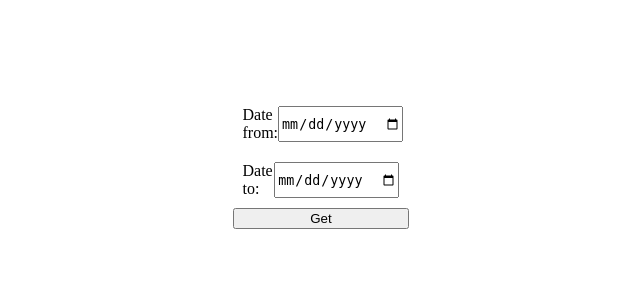
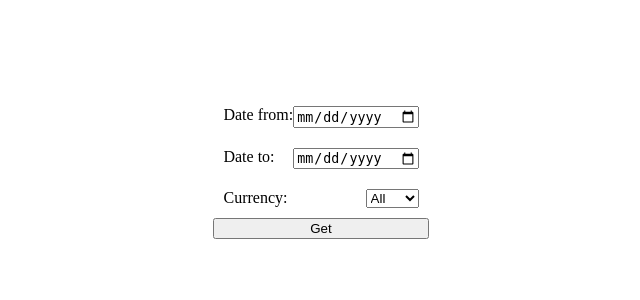
Before and after one commit to AlexeySadkovich/exchange-rates-puller, a Flask app: page / in a window 1280 px wide. Shown: the top 300 px of the page, without its empty margins (319-959 px from the left). Run offline with Flask 2, Linux system fonts and the light colour scheme.

Commit message:
Update information output

```diff
--- a/services.py
+++ b/services.py
@@ -9,22 +9,24 @@ SERVICE_URL = "http://www.cbr.ru/DailyInfoWebServ/DailyInfo.asmx?WSDL"
 DELTA_TIME = timedelta(days=1)
 
 
-def get_rates(date_from: str, date_to: str, cur: str) -> Dict:
+def get_rates(date_from: str, date_to: str, currency: str) -> Dict:
     date_from = datetime.strptime(date_from, "%Y-%m-%d")
     date_to = datetime.strptime(date_to, "%Y-%m-%d")
 
     rates = _request_rates(date_from, date_to)
+
+    if currency == "All":
+        return rates
 
     result = {}
 
     for i in rates:
         index = 0
         for curr in rates[i]:
-            if curr["VchCode"] == "EUR":
+            if curr["VchCode"] == currency:
                 result[i] = {}
                 result[i][index] = curr
-
-            index += 1
+                index += 1
 
     return result
 
--- a/templates/index.html
+++ b/templates/index.html
@@ -17,6 +17,46 @@
         <label>
             Date to:
             <input type="date" id="date-to-input"/>
+        </label>
+        <label>
+            Currency:
+            <select id="currency">
+                <option>All</option>
+                <option>AUD</option>
+                <option>AZN</option>
+                <option>GBP</option>
+                <option>AMD</option>
+                <option>BYN</option>
+                <option>BGN</option>
+                <option>BRL</option>
+                <option>HUF</option>
+                <option>HKD</option>
+                <option>DKK</option>
+                <option>USD</option>
+                <option>EUR</option>
+                <option>INR</option>
+                <option>KZT</option>
+                <option>CAD</option>
+                <option>KGS</option>
+                <option>CNY</option>
+                <option>MDL</option>
+                <option>NOK</option>
+                <option>PLN</option>
+                <option>RON</option>
+                <option>XDR</option>
+                <option>SGD</option>
+                <option>TJS</option>
+                <option>TRY</option>
+                <option>TMT</option>
+                <option>UZS</option>
+                <option>UAH</option>
+                <option>CZK</option>
+                <option>SEK</option>
+                <option>CHF</option>
+                <option>ZAR</option>
+                <option>KRW</option>
+                <option>JPY</option>
+            </select>
         </label>
         <button id="confirm-btn" type="submit">Get</button>
     </div>
@@ -39,7 +79,8 @@
         justify-content: center;
         flex-direction: column;
         margin: 10% auto 0;
-        width: 20%;
+        min-width: 20%;
+        max-width: 40%;
     }
 
     .get-rates-form label {
@@ -80,9 +121,8 @@
 <script>
     let dateFrom = document.querySelector('#date-from-input')
     let dateTo = document.querySelector('#date-to-input')
+    let currency = document.querySelector('#currency')
     let confirmBtn = document.querySelector('#confirm-btn')
-
-    let tables = document.querySelector('#result-tables')
 
     const generateInformation = (table, data) => {
         console.log(data)
@@ -96,17 +136,22 @@
         }
     }
 
-    const renderTable = (data) => {
+    const renderTables = (data) => {
+        let tables = document.querySelector('#result-tables')
+        while (tables.lastElementChild) {
+            tables.removeChild(tables.lastElementChild)
+        }
+
         for (let day in data) {
-            let contatiner = document.createElement('div')
+            let container = document.createElement('div')
             let header = document.createElement('h3')
             let table = document.createElement('table')
 
             header.innerHTML = day
 
-            contatiner.appendChild(header)
-            contatiner.appendChild(table)
-            tables.appendChild(contatiner)
+            container.appendChild(header)
+            container.appendChild(table)
+            tables.appendChild(container)
 
             let thead = table.createTHead()
             let row = thead.insertRow()
@@ -126,7 +171,8 @@
     confirmBtn.addEventListener('click', () => {
         let data = {
             "date-from": dateFrom.value,
-            "date-to": dateTo.value
+            "date-to": dateTo.value,
+            "currency": currency.value
         }
 
         fetch("http://127.0.0.1:5000/rates/get", {
@@ -138,7 +184,7 @@
         }).then(response => {
                 if (response.ok) {
                     response.json().then(data => {
-                        renderTable(data)
+                        renderTables(data)
                     })
                 }
             }
--- a/views.py
+++ b/views.py
@@ -17,7 +17,7 @@ def get_rates():
      date-from and date-to fields in request"""
     data = request.get_json()
 
-    result = services.get_rates(data["date-from"], data["date-to"], "all")
+    result = services.get_rates(data["date-from"], data["date-to"], data["currency"])
     response = json.dumps(result)
 
     return response
```
